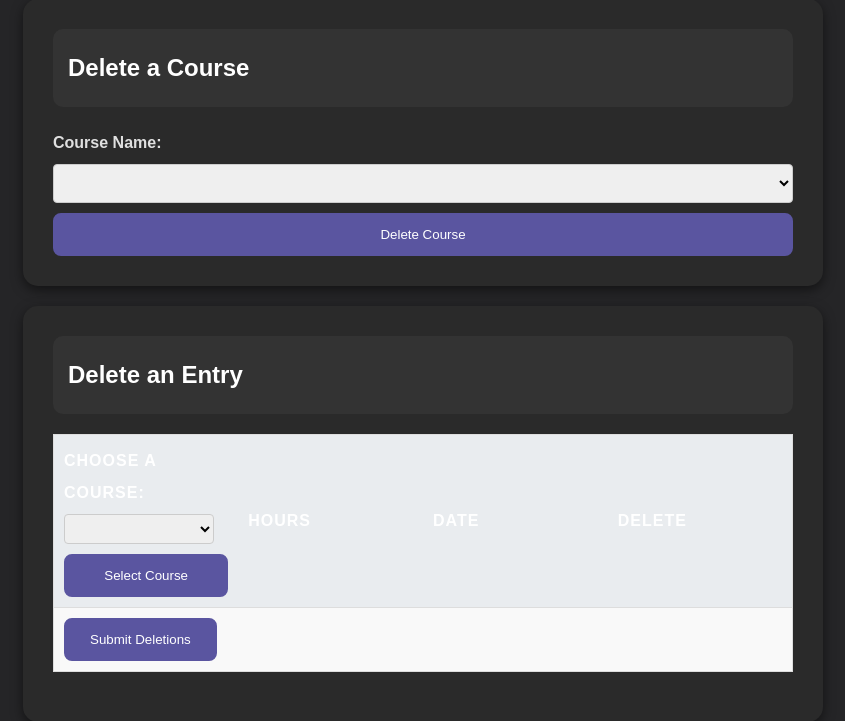
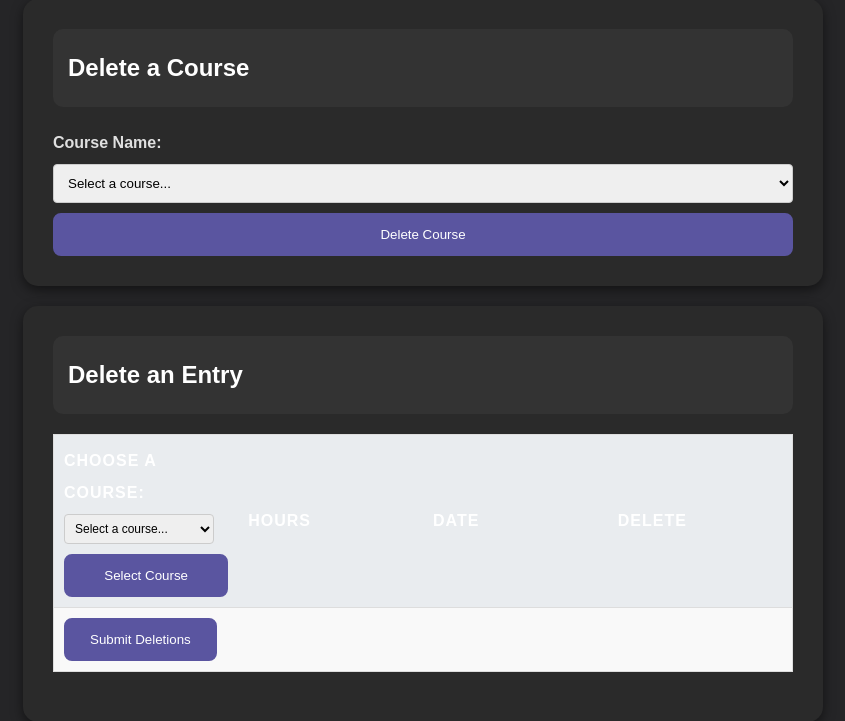
Before and after one commit to StvSz04/Student-log, a Flask app: page /delete_course/delete in a window 1280 px wide. Shown: the part 132-853 px from the top of the page, without its empty margins (217-1062 px from the left). Run offline with Flask 3, Linux system fonts and the light colour scheme; data comes from the database, SQL or seed files in the repository; lists and menus that the app fills with data are empty.

Commit message:
Updated all form select course...

```diff
--- a/flaskr/templates/dash/comp.html
+++ b/flaskr/templates/dash/comp.html
@@ -20,7 +20,8 @@
                         <form method="POST" action="{{ url_for('comp.compare_hours') }}">
                         <label for="course">Choose a course:</label>
                         <select id="course" name="course_for_entries">
-                            <option value="" disabled selected>Select a course...</option>                            {% for course in courses %}
+                            <option value="" disabled selected>Select a course...</option>
+                            {% for course in courses %}
                             <option value="{{ course['course_name'] }}">{{ course['course_name'] }}</option>
                             {% endfor %}
                         </select>
--- a/flaskr/templates/dash/delete_course.html
+++ b/flaskr/templates/dash/delete_course.html
@@ -13,6 +13,7 @@
         <form id="add-course-form" method="POST" action="{{ url_for('del.delete_course') }}">
             <label for="course-name">Course Name:</label>
             <select id="course-select" name="course" required>
+                <option value="" disabled selected>Select a course...</option>
                 {% for course in courses %}
                 <option value="{{ course['course_name'] }}">{{ course['course_name'] }}</option>
                 {% endfor %}
@@ -33,6 +34,7 @@
                         <form method="POST" action="{{ url_for('del.delete_course') }}">
                         <label for="course">Choose a course:</label>
                         <select id="course" name="course_for_entries">
+                            <option value="" disabled selected>Select a course...</option>
                             {% for course in courses %}
                             <option value="{{ course['course_name'] }}">{{ course['course_name'] }}</option>
                             {% endfor %}
--- a/flaskr/templates/dash/log_page.html
+++ b/flaskr/templates/dash/log_page.html
@@ -18,6 +18,7 @@
             <form id="log-hours-form" method="post" action="{{ url_for('log.log_hours') }}">
                 <label for="course-select">Select Course:</label>
                 <select id="course-select" name="course-select" required>
+                    <option value="" disabled selected>Select a course...</option>
                     {% for course in courses %}
                     <option value="{{ course['course_name'] }}">{{ course['course_name'] }}</option>
                     {% endfor %}
--- a/flaskr/templates/dash/timer.html
+++ b/flaskr/templates/dash/timer.html
@@ -7,6 +7,7 @@
         <form id="log-hours-form" method="post" action="{{ url_for('time.get_time') }}">
             <label for="course-select">Select Course:</label>
             <select id="course-select" name="course-select" required>
+                <option value="" disabled selected>Select a course...</option>
                 {% for course in courses %}
                 <option value="{{ course['course_name'] }}">{{ course['course_name'] }}</option>
                 {% endfor %}
```
